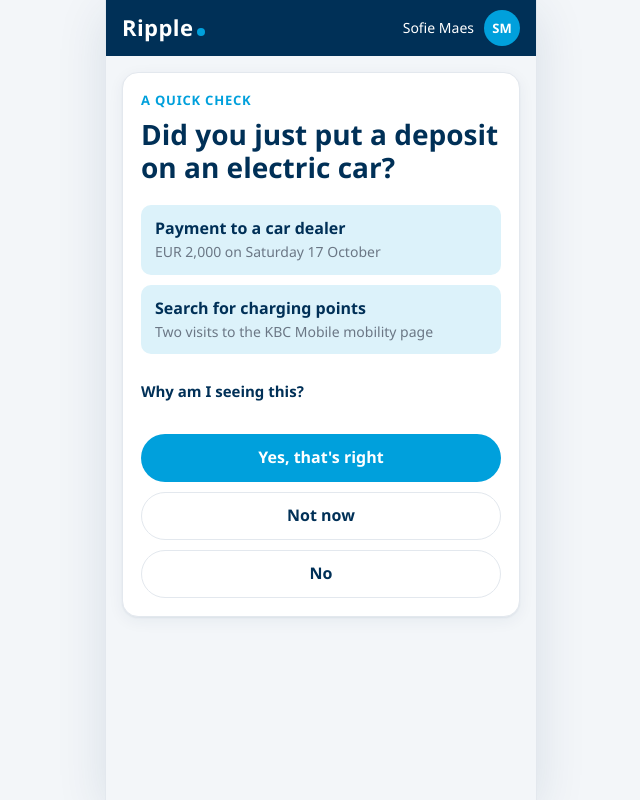
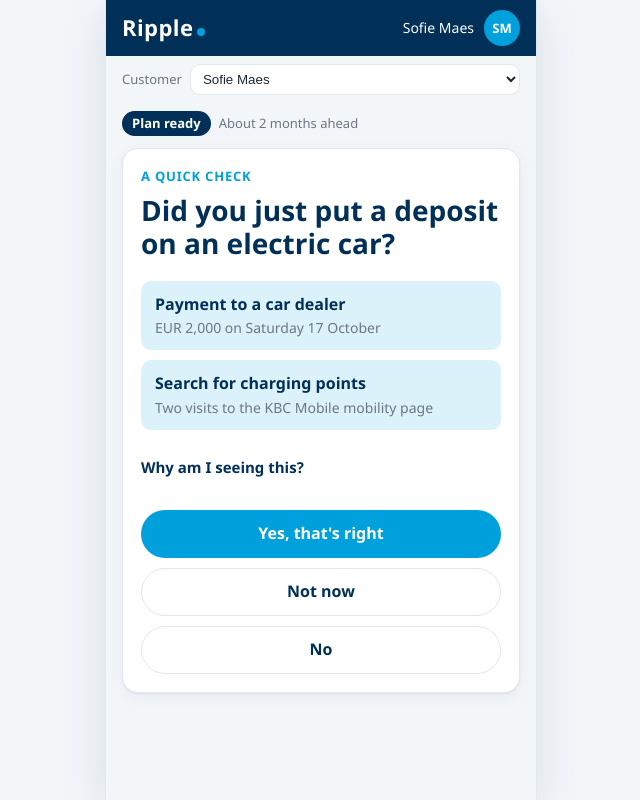
Before and after one commit to Fabrimat/Tectonic-Finals-Hackaton, a React (Vite) app in the folder frontend/: page /app in a window 1280 px wide. Shown: the whole page, without its empty margins (319-959 px from the left). Built offline with nearby package versions, Linux system fonts and the light colour scheme.

Commit message:
Add intent ladder stages to scenarios and customer app

```diff
--- a/frontend/src/Landing.jsx
+++ b/frontend/src/Landing.jsx
@@ -1,5 +1,5 @@
 import { Link } from "react-router-dom";
-import { scenarios } from "./data/scenarios";
+import { scenarios, stages } from "./data/scenarios";
 import { useRipple } from "./lib/store";
 import "./Landing.css";
 
@@ -22,6 +22,9 @@ export default function Landing() {
             >
               {s.person.name}
               <span>{s.domain}</span>
+              <span>
+                {stages[s.stage].label}, about {s.monthsAhead} months ahead
+              </span>
             </button>
           ))}
         </div>
@@ -33,6 +36,7 @@ export default function Landing() {
       <nav className="landing-links">
         <Link to="/app">Customer app</Link>
         <Link to="/partner">Partner portal</Link>
+        <Link to="/map">Ecosystem map</Link>
       </nav>
     </main>
   );
--- a/frontend/src/apps/customer/CustomerApp.jsx
+++ b/frontend/src/apps/customer/CustomerApp.jsx
@@ -1,7 +1,11 @@
 import { useState } from "react";
+import { scenarios } from "../../data/scenarios";
 import { useRipple } from "../../lib/store";
 import ConfirmCard from "./ConfirmCard";
 import RippleReveal from "./RippleReveal";
+import StageTag from "./StageTag";
+import InsightCard from "./InsightCard";
+import HoldCard from "./HoldCard";
 import PlanBoard from "./PlanBoard";
 import SummaryBar from "./SummaryBar";
 import "./customer.css";
@@ -9,7 +13,8 @@ import "./customer.css";
 export default function CustomerApp() {
   const { scenario, confirmed, decisions, actions } = useRipple();
   const [rippling, setRippling] = useState(false);
-  const { person } = scenario;
+  const { person, stage } = scenario;
+  const ready = stage === "ready";
 
   function confirm() {
     setRippling(true);
@@ -28,13 +33,30 @@ export default function CustomerApp() {
         </span>
       </header>
 
+      <div className="cx-switch">
+        <label htmlFor="cx-scenario">Customer</label>
+        <select id="cx-scenario" value={scenario.id} onChange={(e) => actions.selectScenario(e.target.value)}>
+          {scenarios.map((s) => (
+            <option key={s.id} value={s.id}>
+              {s.person.name}
+            </option>
+          ))}
+        </select>
+      </div>
+
       <main className="cx-main">
-        {!confirmed && <ConfirmCard scenario={scenario} onConfirm={confirm} onDecline={actions.declineSignal} />}
-        {confirmed && rippling && <RippleReveal label={scenario.signal.question} onDone={() => setRippling(false)} />}
-        {confirmed && !rippling && <PlanBoard scenario={scenario} decisions={decisions} actions={actions} />}
+        <StageTag scenario={scenario} />
+        {stage === "whisper" && <InsightCard scenario={scenario} />}
+        {stage === "forming" && !confirmed && (
+          <ConfirmCard scenario={scenario} onConfirm={actions.confirmSignal} onDecline={actions.declineSignal} />
+        )}
+        {stage === "forming" && confirmed && <HoldCard scenario={scenario} />}
+        {ready && !confirmed && <ConfirmCard scenario={scenario} onConfirm={confirm} onDecline={actions.declineSignal} />}
+        {ready && confirmed && rippling && <RippleReveal label={scenario.signal.question} onDone={() => setRippling(false)} />}
+        {ready && confirmed && !rippling && <PlanBoard scenario={scenario} decisions={decisions} actions={actions} />}
       </main>
 
-      {confirmed && !rippling && <SummaryBar scenario={scenario} decisions={decisions} onReset={actions.reset} />}
+      {ready && confirmed && !rippling && <SummaryBar scenario={scenario} decisions={decisions} onReset={actions.reset} />}
     </div>
   );
 }
--- /dev/null
+++ b/frontend/src/apps/customer/HoldCard.jsx
@@ -0,0 +1,13 @@
+export default function HoldCard({ scenario }) {
+  return (
+    <section className="cx-card" aria-labelledby="cx-hold-title">
+      <p className="cx-eyebrow">Thank you</p>
+      <h1 id="cx-hold-title" className="cx-question">
+        {scenario.signal.question}
+      </h1>
+      <p className="cx-reply" role="status">
+        Noted. We will come back with a plan when the timing is closer. Nothing has been shared with anyone.
+      </p>
+    </section>
+  );
+}
--- /dev/null
+++ b/frontend/src/apps/customer/InsightCard.jsx
@@ -0,0 +1,21 @@
+import { stages } from "../../data/scenarios";
+
+export default function InsightCard({ scenario }) {
+  const { insight } = scenario;
+  return (
+    <section className="cx-card cx-insight" aria-labelledby="cx-insight-title">
+      <p className="cx-eyebrow">Something we noticed</p>
+      <h1 id="cx-insight-title" className="cx-question">
+        {insight.title}
+      </h1>
+      <p className="cx-insight-body">{insight.body}</p>
+      <h2 className="cx-small-title">What this is based on</h2>
+      <ul className="cx-plain-list">
+        {insight.basis.map((line) => (
+          <li key={line}>{line}</li>
+        ))}
+      </ul>
+      <p className="cx-reply">{stages.whisper.note}</p>
+    </section>
+  );
+}
--- /dev/null
+++ b/frontend/src/apps/customer/StageTag.jsx
@@ -0,0 +1,11 @@
+import { stages } from "../../data/scenarios";
+
+export default function StageTag({ scenario }) {
+  const stage = stages[scenario.stage];
+  return (
+    <p className={`cx-stage cx-stage-${scenario.stage}`}>
+      <span className="cx-stage-label">{stage.label}</span>
+      <span className="cx-stage-window">About {scenario.monthsAhead} months ahead</span>
+    </p>
+  );
+}
--- a/frontend/src/apps/customer/customer.css
+++ b/frontend/src/apps/customer/customer.css
@@ -605,3 +605,69 @@
 .cx-intents dd {
   margin: 0;
 }
+
+/* intent ladder */
+.cx-switch {
+  display: flex;
+  align-items: center;
+  gap: 8px;
+  padding: 8px 16px 0;
+  font-size: 13px;
+  color: var(--muted);
+}
+
+.cx-switch select {
+  flex: 1;
+  padding: 6px 8px;
+  border: 1px solid var(--line);
+  border-radius: var(--radius-sm);
+  background: var(--card);
+  color: var(--ink);
+}
+
+.cx-stage {
+  display: flex;
+  align-items: center;
+  gap: 8px;
+  margin-bottom: 12px;
+  font-size: 13px;
+}
+
+.cx-stage-label {
+  padding: 3px 10px;
+  border-radius: 999px;
+  font-weight: 700;
+  background: var(--kbc-blue-soft);
+  color: var(--kbc-navy);
+}
+
+.cx-stage-window {
+  color: var(--muted);
+}
+
+.cx-stage-whisper .cx-stage-label {
+  background: var(--bg);
+  border: 1px dashed var(--muted);
+  color: var(--muted);
+}
+
+.cx-stage-ready .cx-stage-label {
+  background: var(--kbc-navy);
+  color: #fff;
+}
+
+.cx-insight {
+  border-style: dashed;
+  box-shadow: none;
+  background: var(--bg);
+}
+
+.cx-insight-body {
+  margin: 10px 0 14px;
+  color: var(--ink);
+}
+
+.cx-insight .cx-reply {
+  margin-top: 14px;
+  background: var(--card);
+}
--- a/frontend/src/apps/partner/Leads.jsx
+++ b/frontend/src/apps/partner/Leads.jsx
@@ -5,7 +5,7 @@ export default function Leads({ partner, leads, offers, onSend }) {
   return (
     <div className="pp-leads">
       <section aria-labelledby="leads-h">
-        <h2 id="leads-h" className="pp-h">Leads for {partner?.name}</h2>
+        <h2 id="leads-h" className="pp-h">{partner ? `Leads for ${partner.name}` : "Leads"}</h2>
         {leads.length === 0 ? (
           <p className="pp-empty">No confirmed intents yet. Leads appear when a customer accepts a step.</p>
         ) : (
--- a/frontend/src/apps/partner/leadData.js
+++ b/frontend/src/apps/partner/leadData.js
@@ -1,3 +1,5 @@
+import { canShare } from "../../data/scenarios";
+
 function hash(text) {
   let h = 2166136261;
   for (const ch of text) h = Math.imul(h ^ ch.charCodeAt(0), 16777619);
@@ -21,7 +23,7 @@ export function partnersOf(scenario) {
 
 // Only the intent fields cross this boundary, nothing about the person.
 export function leadsFor(scenario, decisions, confirmed) {
-  if (!confirmed) return [];
+  if (!confirmed || !canShare(scenario)) return [];
   return scenario.steps
     .filter((s) => s.partner && s.intent && decisions[s.id] === "accepted")
     .map((s) => ({
--- a/frontend/src/data/scenarios.js
+++ b/frontend/src/data/scenarios.js
@@ -8,6 +8,28 @@ export function catalogueItem(id) {
   return byId.get(id) ?? null;
 }
 
+// Intent ladder. A scenario carries one stage and how many months ahead the
+// moment is expected. Only "ready" ever produces anything the partner side can see.
+export const stages = {
+  whisper: {
+    label: "Early sign",
+    window: "6 to 12 months ahead",
+    note: "Only you can see this. Nothing is shared and nothing is asked of you.",
+  },
+  forming: {
+    label: "Taking shape",
+    window: "3 to 6 months ahead",
+    note: "We only ask a question. Nothing is shared until a plan exists and you accept a step.",
+  },
+  ready: {
+    label: "Plan ready",
+    window: "0 to 3 months ahead",
+    note: "Steps you accept become anonymous requests to partners.",
+  },
+};
+
+export const canShare = (scenario) => scenario.stage === "ready";
+
 // A null catalogueId with proposed: true is a new capability KBC does not offer yet.
 // kind: "action" is a step the customer can accept, defer or reject.
 // kind: "skip" is a "not needed" card explaining why a product is left out.
@@ -15,6 +37,8 @@ export function catalogueItem(id) {
 export const scenarios = [
   {
     id: "ev-deposit",
+    stage: "ready",
+    monthsAhead: 2,
     domain: "Energy and sustainability",
     person: {
       name: "Sofie Maes",
@@ -122,6 +146,8 @@ export const scenarios = [
   },
   {
     id: "first-hire",
+    stage: "forming",
+    monthsAhead: 4,
     domain: "Entrepreneurship and business growth",
     person: {
       name: "Jonas Peeters",
@@ -238,6 +264,31 @@ export const scenarios = [
       },
     ],
   },
+  {
+    id: "loan-ending",
+    stage: "whisper",
+    monthsAhead: 9,
+    domain: "Home and finance",
+    person: {
+      name: "Lien Verhaegen",
+      initials: "LV",
+      city: "Antwerp",
+      line: "Nurse, 41, owns a house",
+    },
+    insight: {
+      title: "Your home loan ends in about nine months",
+      body: "About EUR 600 a month will free up. People in this position often use it for energy costs at home or for a car that is getting old. There is nothing to do today.",
+      basis: ["The end date of your home loan", "The monthly instalment"],
+    },
+    signal: {
+      question: "",
+      evidence: [],
+      dataUsed: ["The end date of your home loan", "The monthly instalment"],
+      dataNotUsed: ["Account balance", "Other payments"],
+    },
+    seen: "",
+    steps: [],
+  },
 ];
 
 export const bandLabels = {
```
